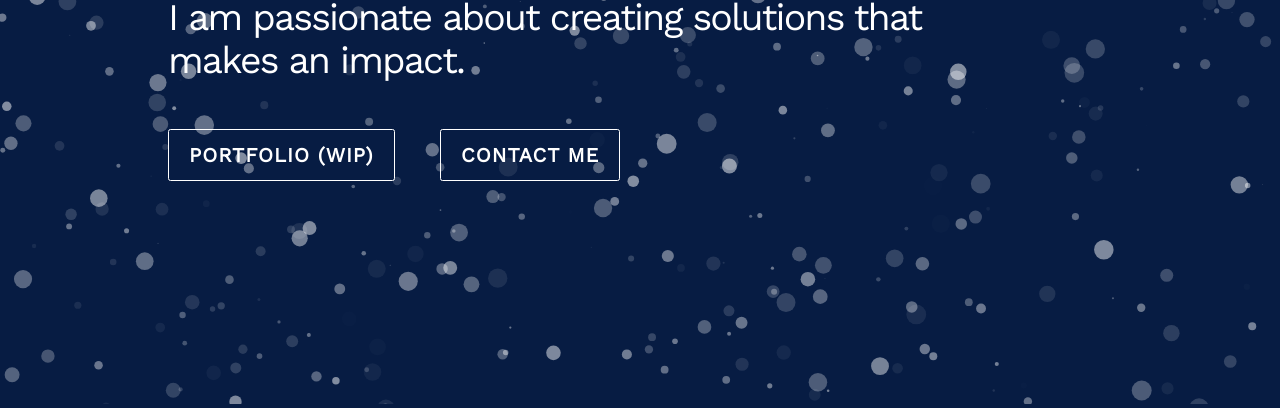
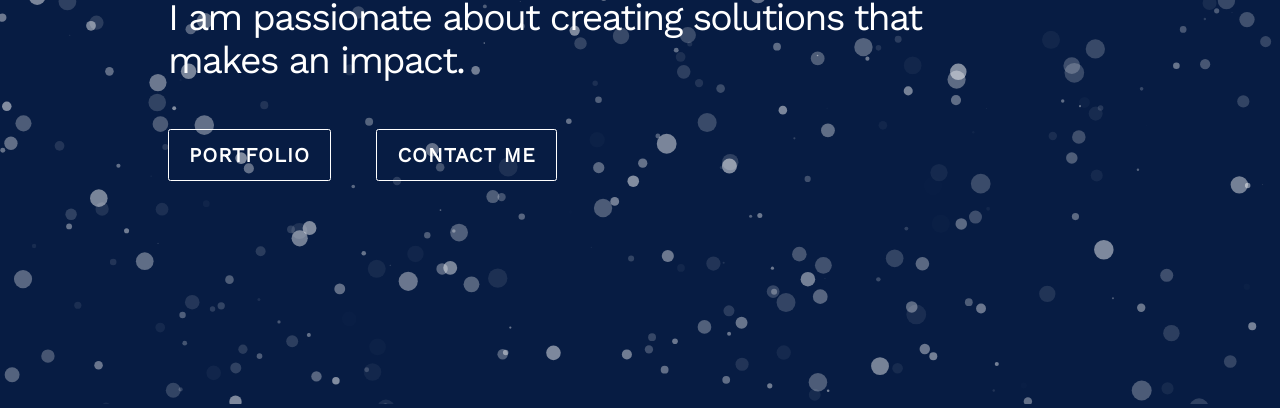
Before and after one commit to Tawshif/profile, a plain HTML site: page public/index.html in a window 1280 px wide. Shown: the part 392-803 px from the top of the page. Drawn offline with nearby package versions, Linux system fonts and the light colour scheme.

Commit message:
feat: portfolio link update

```diff
--- a/public/index.html
+++ b/public/index.html
@@ -24,7 +24,7 @@
         makes an impact.
       </h1>
       <div class="actions wow fadeInUp">
-        <a href="#" class="button teaser-button">Portfolio (wip)</a>
+        <a href="https://drive.google.com/file/d/1kbHy32ABlcvUZf73M5CpWP1vCLU-njPa/view?usp=drive_link" class="button teaser-button">Portfolio</a>
         <a href="https://www.linkedin.com/in/tawshif/" class="button teaser-button teaser-button--last">Contact me</a>
       </div>
     </div>
```
